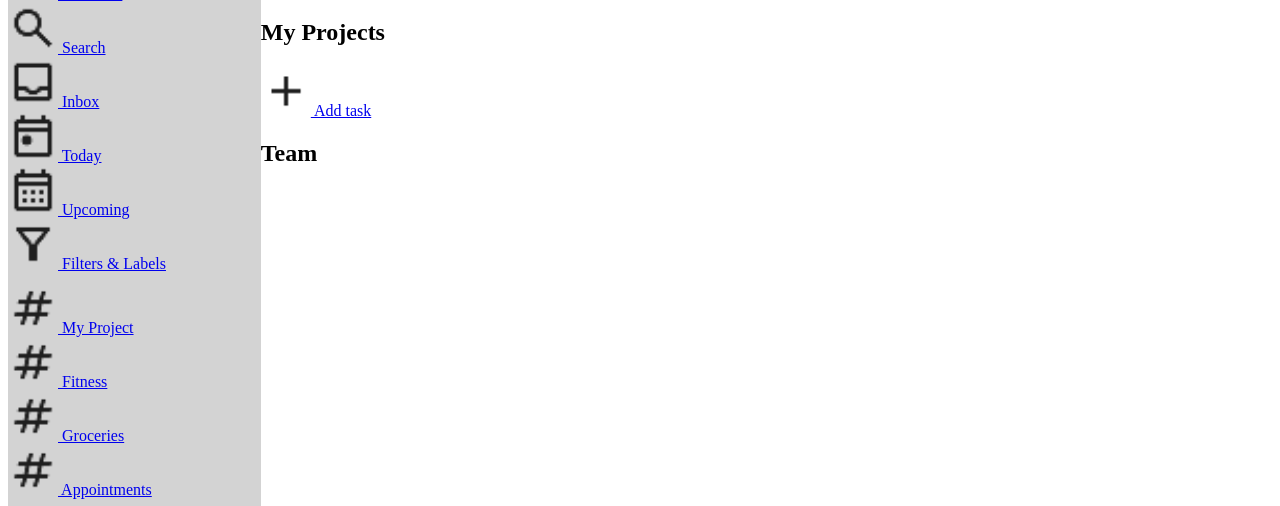
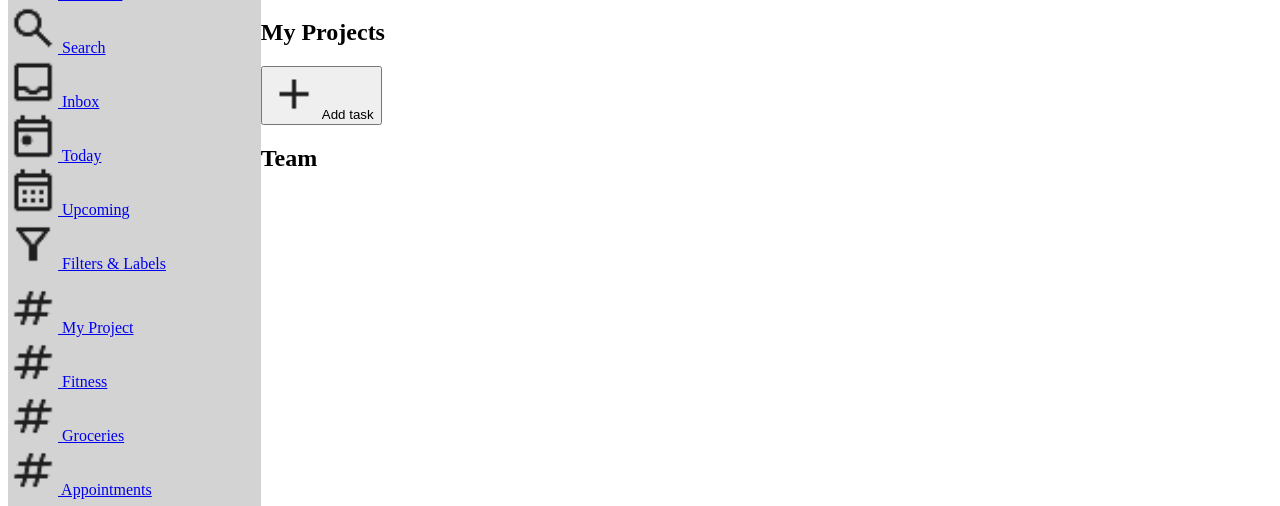
Before and after one commit to wonganjatan/todo-list, a website built with webpack: page src/template.html in a window 1280 px wide. Shown: the part 123-629 px from the top of the page. Built offline with nearby package versions, Linux system fonts and the light colour scheme.

Commit message:
Added simple add-task functionality

```diff
--- a/src/index.js
+++ b/src/index.js
@@ -2,6 +2,11 @@ import './styles.css'
 
 import Project from './Project'
 import Task from './Task'
+
+const addTask = document.querySelector('#add-task')
+addTask.addEventListener('click', () => {
+    alert('clicked!')
+})
 
 // const myProject = new Project()
 // myProject.addTask(new Task("title", "test", 1, "high"))
--- a/src/template.html
+++ b/src/template.html
@@ -111,10 +111,10 @@
                 <div class="my-projects-list">
                     <h2>My Projects</h2>
                     <div class="tasks">
-                        <a href="#">
+                        <button id="add-task">
                             <img src="./resources/add.png" alt="Add">
                             Add task
-                        </a>
+                        </button>
                     </div>
                 </div>
             </div>
```
